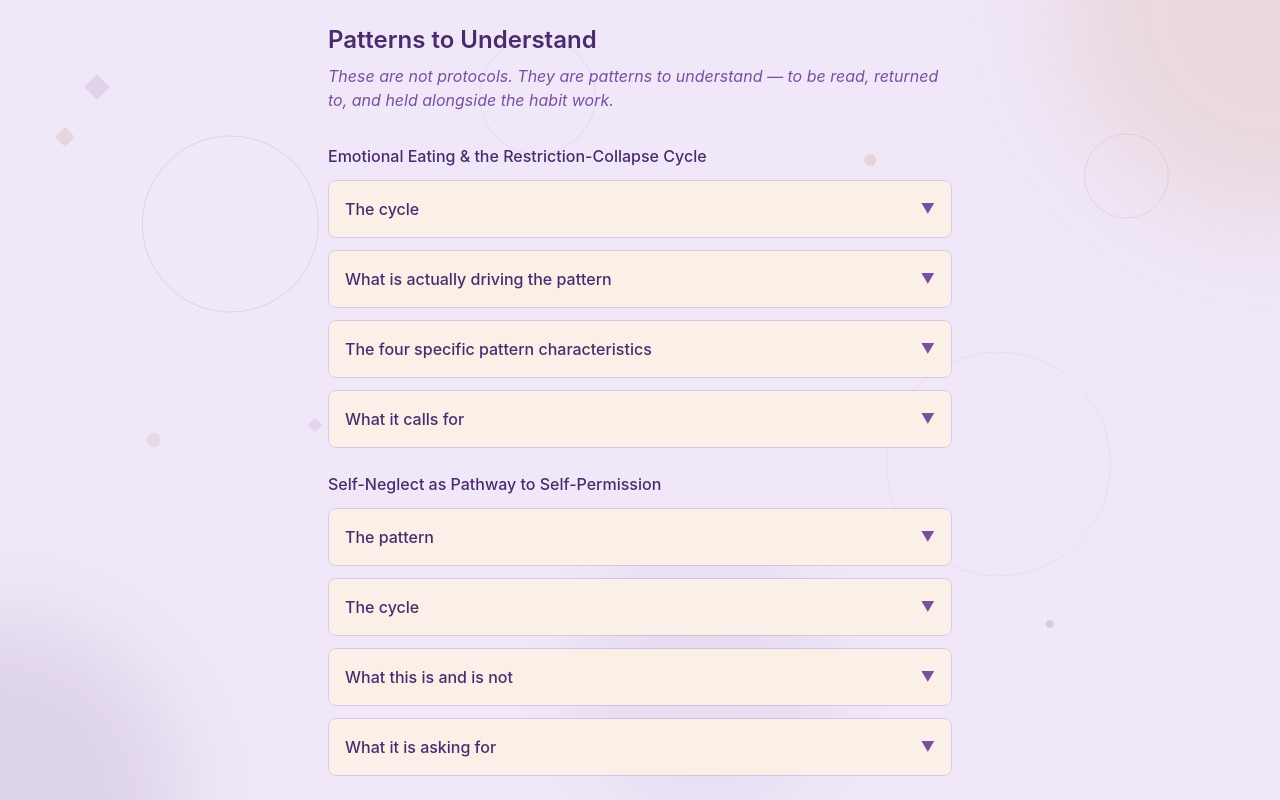
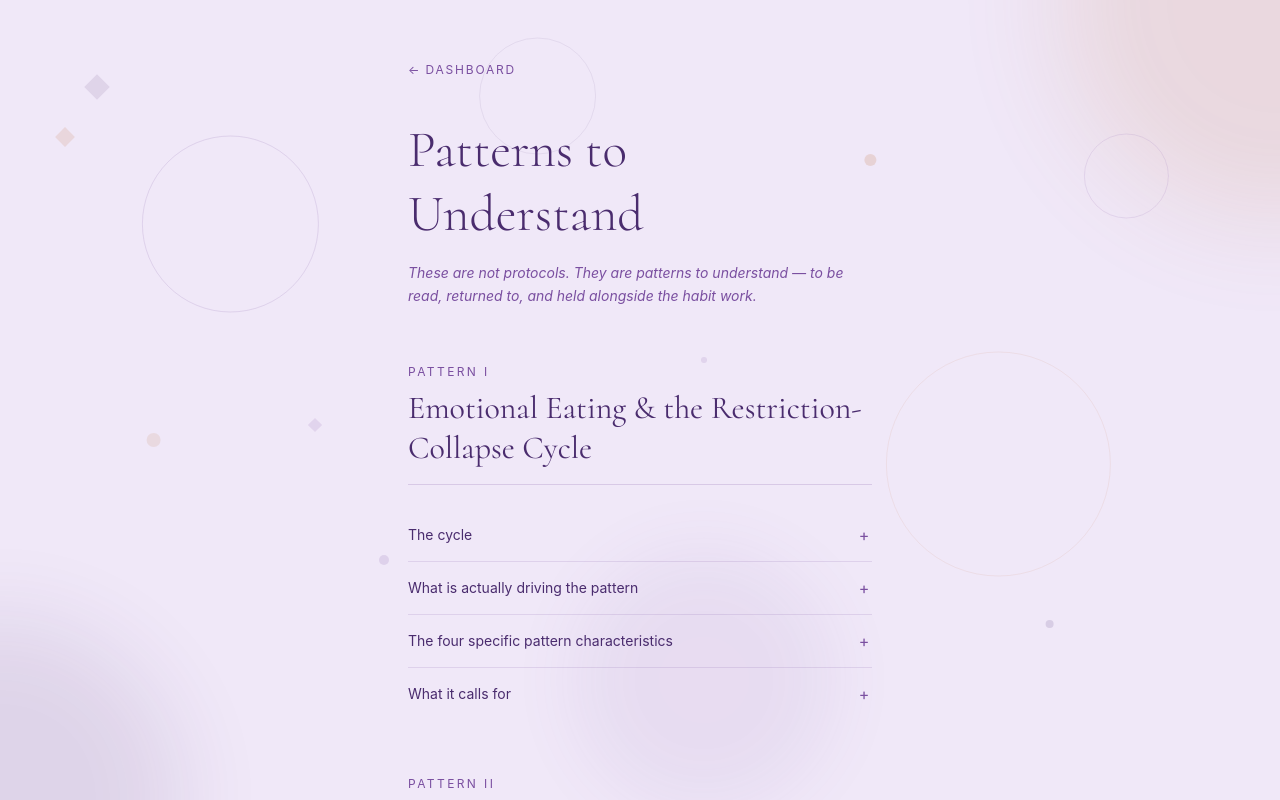
Before and after one commit to FionaDmello/hard-things, a React (Vite) app: page /understand in a window 1280 px wide. Shown: the top 800 px of the page. Built offline with nearby package versions, Linux system fonts and the light colour scheme; no server answers.

Commit message:
added back routing too all routes

```diff
--- a/src/routes/break.tsx
+++ b/src/routes/break.tsx
@@ -1,4 +1,4 @@
-import { createFileRoute } from '@tanstack/react-router'
+import { createFileRoute, Link } from '@tanstack/react-router'
 import { useQuery } from '@tanstack/react-query'
 import { supabase } from '../lib/supabase'
 import { HabitReferenceCard } from '../components/HabitReferenceCard'
@@ -22,11 +22,22 @@ function BreakHabits() {
   if (isLoading) return null
 
   return (
-    <div className="p-6 max-w-2xl mx-auto">
-      <h1 className="text-2xl font-semibold text-primary mb-2">
-        Habits to Break
-      </h1>
-      <p className="text-mid mb-8">Reduce, Investigate, Replace protocol</p>
+    <div className="max-w-lg mx-auto px-6 pt-14 pb-24">
+      <Link to="/" className="inline-flex items-center gap-1.5 text-xs text-mid hover:text-primary transition-colors mb-10">
+        <span>←</span>
+        <span className="uppercase tracking-[0.15em]">Dashboard</span>
+      </Link>
+
+      <header className="mb-10">
+        <h1
+          className="text-primary leading-tight"
+          style={{ fontFamily: "'Cormorant', Georgia, serif", fontWeight: 300, fontSize: 'clamp(2.4rem, 8vw, 3.2rem)' }}
+        >
+          Break
+        </h1>
+        <p className="text-xs uppercase tracking-[0.2em] text-mid mt-2">Reduce · Investigate · Replace</p>
+        <div className="mt-6 h-px bg-mid/20" />
+      </header>
 
       {habits.length === 0 ? (
         <p className="text-mid">No habits configured yet.</p>
--- a/src/routes/build.tsx
+++ b/src/routes/build.tsx
@@ -1,4 +1,4 @@
-import { createFileRoute } from '@tanstack/react-router'
+import { createFileRoute, Link } from '@tanstack/react-router'
 import { useQuery } from '@tanstack/react-query'
 import { supabase } from '../lib/supabase'
 import { HabitReferenceCard } from '../components/HabitReferenceCard'
@@ -22,11 +22,22 @@ function BuildHabits() {
   if (isLoading) return null
 
   return (
-    <div className="p-6 max-w-2xl mx-auto">
-      <h1 className="text-2xl font-semibold text-primary mb-2">
-        Habits to Build
-      </h1>
-      <p className="text-mid mb-8">Minimum Viable Habit protocol</p>
+    <div className="max-w-lg mx-auto px-6 pt-14 pb-24">
+      <Link to="/" className="inline-flex items-center gap-1.5 text-xs text-mid hover:text-primary transition-colors mb-10">
+        <span>←</span>
+        <span className="uppercase tracking-[0.15em]">Dashboard</span>
+      </Link>
+
+      <header className="mb-10">
+        <h1
+          className="text-primary leading-tight"
+          style={{ fontFamily: "'Cormorant', Georgia, serif", fontWeight: 300, fontSize: 'clamp(2.4rem, 8vw, 3.2rem)' }}
+        >
+          Build
+        </h1>
+        <p className="text-xs uppercase tracking-[0.2em] text-mid mt-2">Minimum Viable Habit</p>
+        <div className="mt-6 h-px bg-mid/20" />
+      </header>
 
       {habits.length === 0 ? (
         <p className="text-mid">No habits configured yet.</p>
--- a/src/routes/settings.tsx
+++ b/src/routes/settings.tsx
@@ -1,4 +1,4 @@
-import { createFileRoute, useNavigate } from '@tanstack/react-router'
+import { createFileRoute, useNavigate, Link } from '@tanstack/react-router'
 import { ThemePicker } from '../components/ThemePicker'
 import { useAuthStore } from '../stores'
 import { supabase } from '../lib/supabase'
@@ -18,8 +18,21 @@ function Settings() {
   }
 
   return (
-    <div className="p-6 max-w-2xl mx-auto">
-      <h1 className="text-2xl font-semibold text-primary mb-8">Settings</h1>
+    <div className="max-w-lg mx-auto px-6 pt-14 pb-24">
+      <Link to="/" className="inline-flex items-center gap-1.5 text-xs text-mid hover:text-primary transition-colors mb-10">
+        <span>←</span>
+        <span className="uppercase tracking-[0.15em]">Dashboard</span>
+      </Link>
+
+      <header className="mb-10">
+        <h1
+          className="text-primary leading-tight"
+          style={{ fontFamily: "'Cormorant', Georgia, serif", fontWeight: 300, fontSize: 'clamp(2.4rem, 8vw, 3.2rem)' }}
+        >
+          Settings
+        </h1>
+        <div className="mt-6 h-px bg-mid/20" />
+      </header>
 
       <section className="mb-8">
         <h2 className="font-medium text-primary mb-4">Theme</h2>
--- a/src/routes/understand.tsx
+++ b/src/routes/understand.tsx
@@ -1,4 +1,4 @@
-import { createFileRoute } from '@tanstack/react-router'
+import { createFileRoute, Link } from '@tanstack/react-router'
 import { useState } from 'react'
 
 export const Route = createFileRoute('/understand')({
@@ -9,43 +9,85 @@ function CollapsibleSection({ title, children }: { title: string; children: Reac
   const [open, setOpen] = useState(false)
 
   return (
-    <div className="border border-mid/20 rounded-lg overflow-hidden">
+    <div className="border-b border-mid/15 last:border-b-0">
       <button
         onClick={() => setOpen((o) => !o)}
-        className="w-full flex justify-between items-center p-4 text-left bg-accent-light hover:bg-mid/10"
+        className="w-full flex justify-between items-center py-4 text-left group"
       >
-        <span className="font-medium text-primary">{title}</span>
-        <span className="text-mid text-sm">{open ? '▲' : '▼'}</span>
+        <span className="text-sm text-primary group-hover:text-accent transition-colors pr-4">{title}</span>
+        <span
+          className="flex-shrink-0 w-4 h-4 flex items-center justify-center text-mid transition-transform duration-200"
+          style={{ transform: open ? 'rotate(45deg)' : 'rotate(0deg)' }}
+        >
+          +
+        </span>
       </button>
       {open && (
-        <div className="p-4 space-y-3 text-sm text-primary leading-relaxed">
+        <div className="mt-4 mb-6">
+          <div
+            className="py-4 pl-5 space-y-6 text-sm text-primary leading-relaxed"
+            style={{ borderLeft: '2px solid var(--color-accent)', opacity: 0.9 }}
+          >
             {children}
+          </div>
         </div>
       )}
     </div>
   )
 }
 
+function PatternSection({
+  index,
+  title,
+  children,
+}: {
+  index: string
+  title: string
+  children: React.ReactNode
+}) {
+  return (
+    <section className="mb-14">
+      <div className="mb-6">
+        <p className="text-xs uppercase tracking-[0.2em] text-mid mb-2">{index}</p>
+        <h2
+          className="text-primary leading-tight"
+          style={{ fontFamily: "'Cormorant', Georgia, serif", fontWeight: 400, fontSize: 'clamp(1.6rem, 5vw, 2rem)' }}
+        >
+          {title}
+        </h2>
+        <div className="mt-4 h-px bg-mid/20" />
+      </div>
+      <div>{children}</div>
+    </section>
+  )
+}
+
 function UnderstandPatterns() {
   return (
-    <div className="p-6 max-w-2xl mx-auto">
-      <h1 className="text-2xl font-semibold text-primary mb-2">
+    <div className="max-w-lg mx-auto px-6 pt-14 pb-24">
+
+      {/* Back navigation */}
+      <Link to="/" className="inline-flex items-center gap-1.5 text-xs text-mid hover:text-primary transition-colors mb-10">
+        <span>←</span>
+        <span className="uppercase tracking-[0.15em]">Dashboard</span>
+      </Link>
+
+      {/* Page header */}
+      <header className="mb-14">
+        <h1
+          className="text-primary mb-4 leading-tight"
+          style={{ fontFamily: "'Cormorant', Georgia, serif", fontWeight: 300, fontSize: 'clamp(2.4rem, 8vw, 3.2rem)' }}
+        >
           Patterns to Understand
         </h1>
-      <p className="text-mid mb-8 italic">
+        <p className="text-sm text-mid leading-relaxed" style={{ fontStyle: 'italic' }}>
           These are not protocols. They are patterns to understand — to be read,
           returned to, and held alongside the habit work.
         </p>
+      </header>
 
-      <div className="space-y-6">
-
-        {/* C1 — Emotional Eating & the Restriction-Collapse Cycle */}
-        <section>
-          <h2 className="font-medium text-primary mb-3">
-            Emotional Eating & the Restriction-Collapse Cycle
-          </h2>
-          <div className="space-y-3">
-
+      {/* C1 */}
+      <PatternSection index="Pattern I" title="Emotional Eating & the Restriction-Collapse Cycle">
         <CollapsibleSection title="The cycle">
           <p>Restriction → depletion → collapse → shame → rebound.</p>
           <p>
@@ -71,57 +113,56 @@ function UnderstandPatterns() {
         </CollapsibleSection>
 
         <CollapsibleSection title="The four specific pattern characteristics">
-              <ul className="space-y-2 list-none">
+          <ul className="space-y-6 list-none">
             <li>
-                  <span className="font-medium">All-or-nothing framing.</span>{' '}
+              <p className="font-medium text-primary mb-1">All-or-nothing framing.</p>
+              <p className="text-mid">
                 A rule is either kept perfectly or abandoned entirely. There is
                 no middle. The slip becomes the permission structure for collapse.
+              </p>
             </li>
             <li>
-                  <span className="font-medium">Shame as accelerant.</span>{' '}
+              <p className="font-medium text-primary mb-1">Shame as accelerant.</p>
+              <p className="text-mid">
                 Shame after eating does not reduce eating. It increases the
                 need for the soothing that eating provides.
+              </p>
             </li>
             <li>
-                  <span className="font-medium">Restriction as identity.</span>{' '}
+              <p className="font-medium text-primary mb-1">Restriction as identity.</p>
+              <p className="text-mid">
                 The rules become a story about who you are. Breaking them is
                 experienced as a self-betrayal, not a behaviour.
+              </p>
             </li>
             <li>
-                  <span className="font-medium">The depletion blindspot.</span>{' '}
+              <p className="font-medium text-primary mb-1">The depletion blindspot.</p>
+              <p className="text-mid">
                 The moment before collapse rarely feels like depletion. It
                 feels like choice. The signal is missed until it is too late.
+              </p>
             </li>
           </ul>
         </CollapsibleSection>
 
         <CollapsibleSection title="What it calls for">
-              <p>
-                Not more discipline. Not a better plan. Not stricter rules.
-              </p>
+          <p>Not more discipline. Not a better plan. Not stricter rules.</p>
           <p>
             Curiosity about what the restriction is protecting against.
             Attention to depletion before it becomes collapse. Removal of
             shame from the equation — not as a reward, but as a precondition
             for anything else to work.
           </p>
-              <p>
+          <p className="text-mid italic">
             The question is not: how do I stop collapsing? The question is:
             what does the collapse need that I have not yet found another way
             to give?
           </p>
         </CollapsibleSection>
+      </PatternSection>
 
-          </div>
-        </section>
-
-        {/* C2 — Self-Neglect as Pathway to Self-Permission */}
-        <section>
-          <h2 className="font-medium text-primary mb-3">
-            Self-Neglect as Pathway to Self-Permission
-          </h2>
-          <div className="space-y-3">
-
+      {/* C2 */}
+      <PatternSection index="Pattern II" title="Self-Neglect as Pathway to Self-Permission">
         <CollapsibleSection title="The pattern">
           <p>
             A period of genuine effort, care, and discipline — wellness and
@@ -131,40 +172,46 @@ function UnderstandPatterns() {
             to stop performing, to be unobserved, to have something without
             earning it first.
           </p>
-              <p>
-                Recovery follows. The return to care. And then the cycle begins again.
-              </p>
+          <p>Recovery follows. The return to care. And then the cycle begins again.</p>
         </CollapsibleSection>
 
         <CollapsibleSection title="The cycle">
-              <ul className="space-y-2 list-none">
+          <ul className="space-y-6 list-none">
             <li>
-                  <span className="font-medium">Wellness and its weight.</span>{' '}
+              <p className="font-medium text-primary mb-1">Wellness and its weight.</p>
+              <p className="text-mid">
                 Doing well carries its own burden — the effort of maintenance,
                 the visibility of it, the expectation that it will continue.
+              </p>
             </li>
             <li>
-                  <span className="font-medium">Neglect.</span>{' '}
+              <p className="font-medium text-primary mb-1">Neglect.</p>
+              <p className="text-mid">
                 Something is let go. Then something else. The neglect is rarely
-                  chosen consciously — it arrives as fatigue, avoidance,
-                  distraction.
+                chosen consciously — it arrives as fatigue, avoidance, distraction.
+              </p>
             </li>
             <li>
-                  <span className="font-medium">Threshold.</span>{' '}
+              <p className="font-medium text-primary mb-1">Threshold.</p>
+              <p className="text-mid">
                 A point is reached where the gap between the maintained self
                 and the current self is large enough to feel permanent, or at
                 least far away. This is where permission is granted.
+              </p>
             </li>
             <li>
-                  <span className="font-medium">Permission granted.</span>{' '}
+              <p className="font-medium text-primary mb-1">Permission granted.</p>
+              <p className="text-mid">
                 The release. The eating, the not-going, the staying in, the
-                  not-trying. It does not feel like failure here — it feels like
-                  relief.
+                not-trying. It does not feel like failure here — it feels like relief.
+              </p>
             </li>
             <li>
-                  <span className="font-medium">Recovery and the return.</span>{' '}
+              <p className="font-medium text-primary mb-1">Recovery and the return.</p>
+              <p className="text-mid">
                 Guilt or discomfort eventually tips the balance back. The return
                 to care begins. The weight of wellness resumes.
+              </p>
             </li>
           </ul>
         </CollapsibleSection>
@@ -189,17 +236,13 @@ function UnderstandPatterns() {
             require breakdown as a precondition. Care that does not carry
             the weight of performance.
           </p>
-              <p>
+          <p className="text-mid italic">
             The question is not: how do I maintain consistency? The question
-                is: what would it feel like to rest without having first fallen
-                apart?
+            is: what would it feel like to rest without having first fallen apart?
           </p>
         </CollapsibleSection>
+      </PatternSection>
 
-          </div>
-        </section>
-
-      </div>
     </div>
   )
 }
```
Lines whose indentation alone changed are shown as unchanged.
